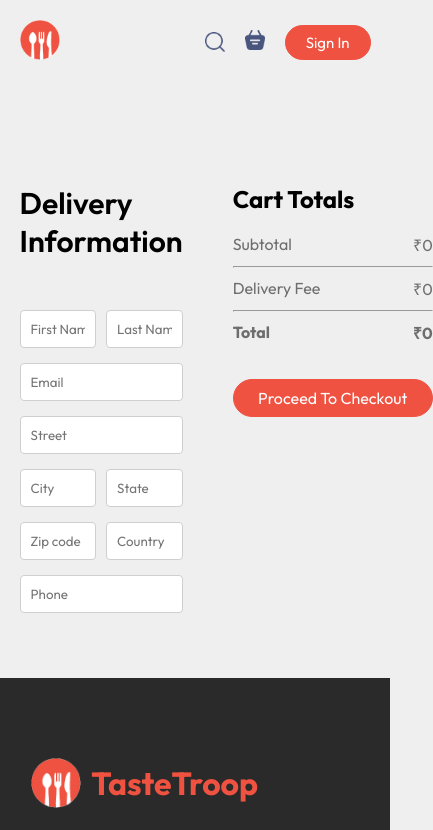
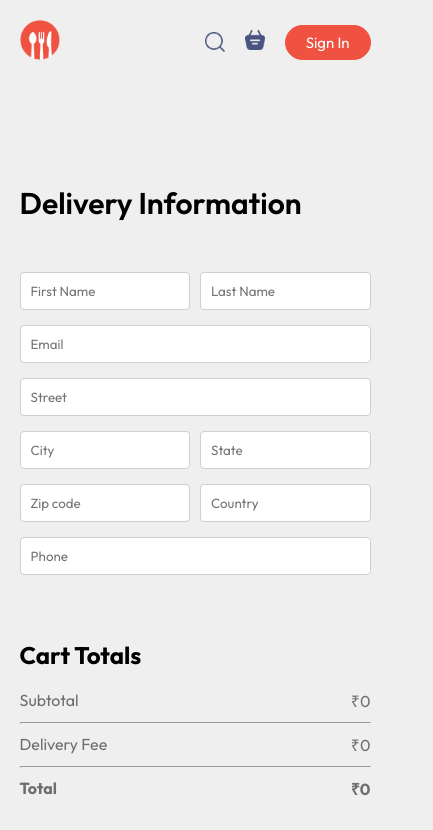
Before and after one commit to TheCyberAtom/TasteTroop, a React (Vite) app in the folder frontend/: page /order in a window 390 px wide. Shown: the top 830 px of the page, 433 px wide, since content can reach past the window. Built offline with nearby package versions, Linux system fonts and the light colour scheme.

Commit message:
style fix

```diff
--- a/frontend/src/pages/Order/Order.css
+++ b/frontend/src/pages/Order/Order.css
@@ -31,11 +31,18 @@
     gap: 10px;
 }
 
-.order-right{
+.order-right {
     width: 100%;
     max-width: max(40%, 500px);
 }
 
-.order .cart-total button{
+.order .cart-total button {
     margin-top: 15px;
 }
+
+@media (max-width: 750px) {
+    .order {
+        display: flex;
+        flex-direction: column;
+    }
+}
--- a/frontend/src/pages/Order/Order.jsx
+++ b/frontend/src/pages/Order/Order.jsx
@@ -46,7 +46,7 @@ const Order = () => {
               </b>
             </div>
           </div>
-          <button className="primary-btn">Proceed To Checkout</button>
+          <button className="primary-btn">Continue To Payment</button>
         </div>
       </div>
     </form>
```
